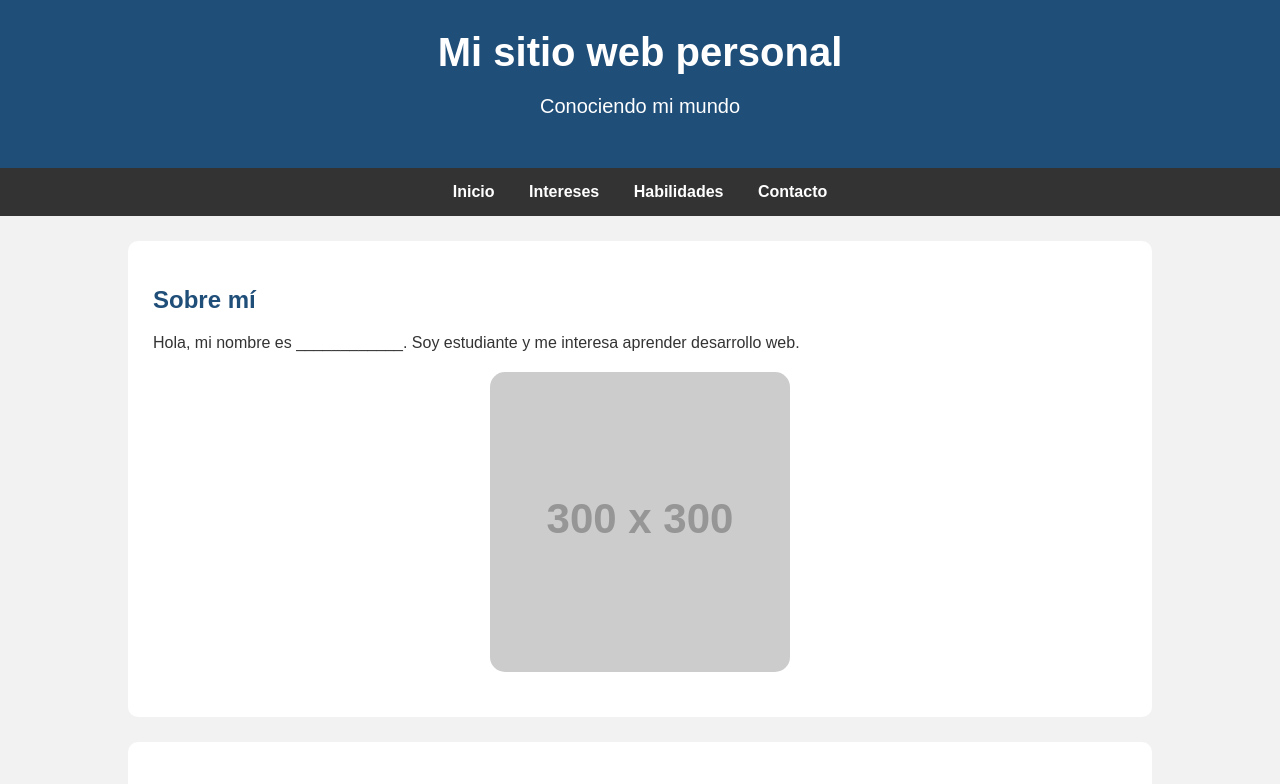
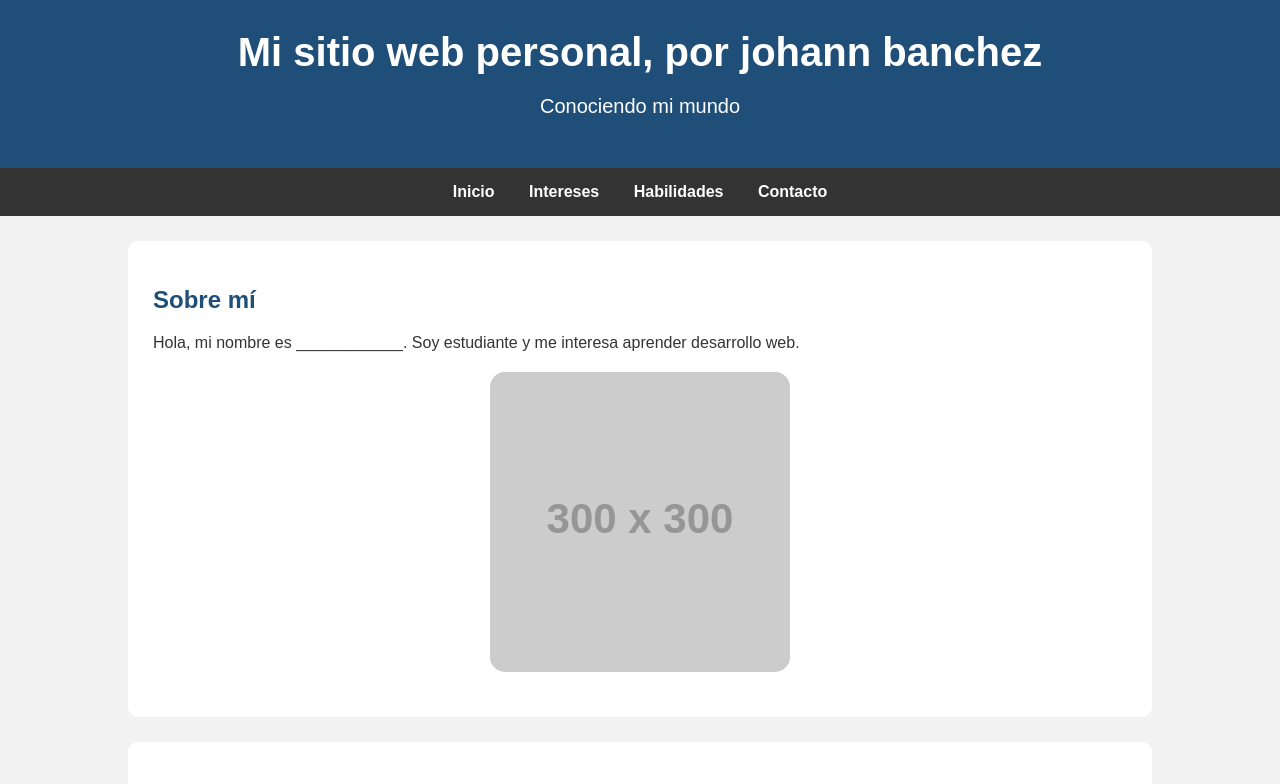
Before and after one commit to johannbanchez/Dise-o-practica3, a plain HTML site: page index.html in a window 1280 px wide. Shown: the top 784 px of the page. Drawn offline with Linux system fonts and the light colour scheme; placeholder pictures from the web are drawn by us.

Commit message:
Actualizar index.html

```diff
--- a/index.html
+++ b/index.html
@@ -11,7 +11,7 @@
 <body>
 
     <header>
-        <h1>Mi sitio web personal</h1>
+        <h1>Mi sitio web personal, por johann banchez</h1>
         <p>Conociendo mi mundo</p>
     </header>
 
```
